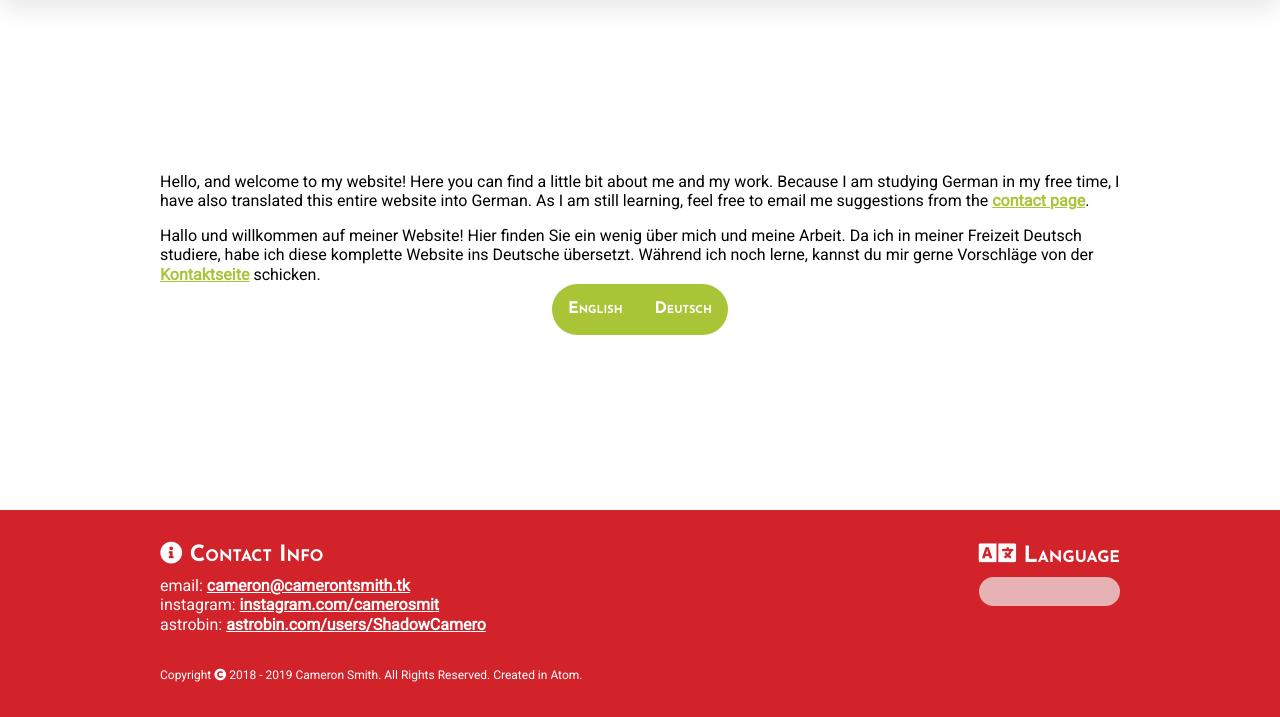
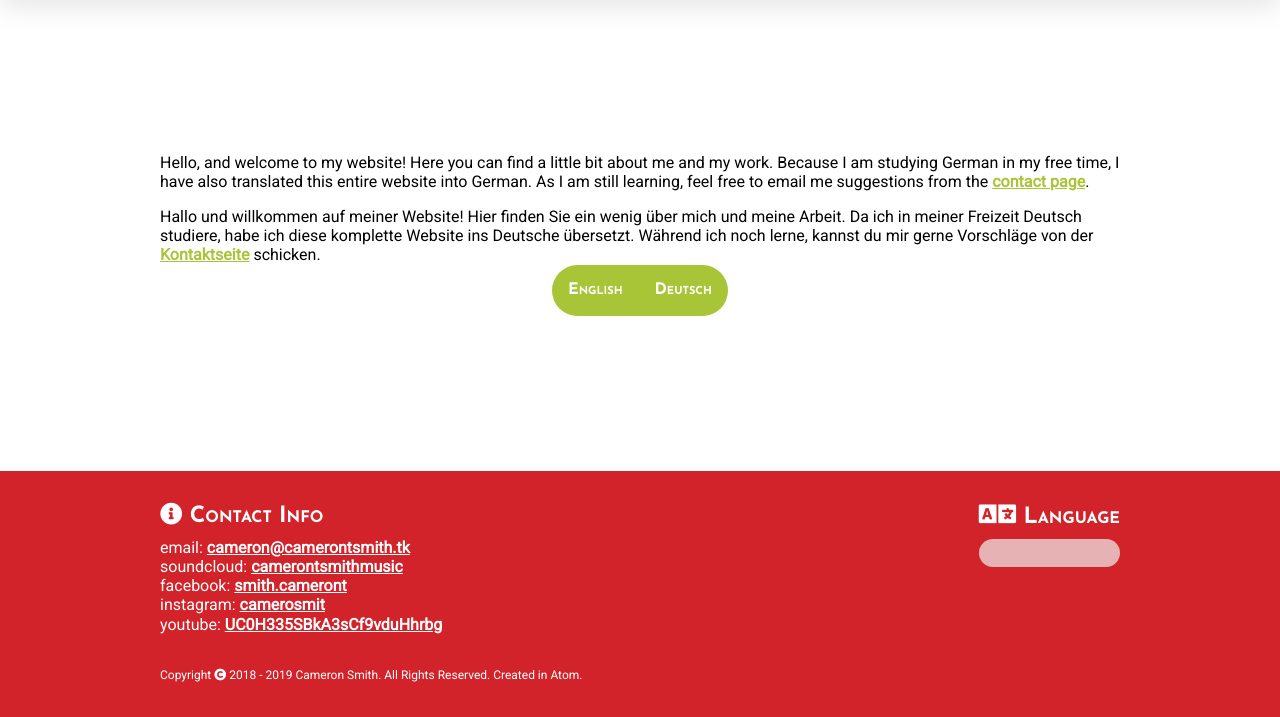
Before and after one commit to DapperOberon/Website, a PHP site: page / in a window 1280 px wide. Shown: the part 83-800 px from the top of the page. Run offline with PHP 8.4, Linux system fonts and the light colour scheme; lists and menus that the app fills with data are empty; some libraries are stand-ins or nearby versions.

Commit message:
Updated footer links.

```diff
--- a/de/includes/footer.inc.php
+++ b/de/includes/footer.inc.php
@@ -5,8 +5,10 @@
       <address>
         <h4><i class="fas fa-info-circle"></i> Kontaktinformation</h4>
         <p>email: <a href="mailto:cameron@camerontsmith.tk">cameron@camerontsmith.tk</a></p>
-        <p>instagram: <a href="https://instagram.com/camerosmit">instagram.com/camerosmit</a></p>
-        <p>astrobin: <a href="http://astrobin.com/users/ShadowCamero">astrobin.com/users/ShadowCamero</a></p>
+        <p>soundcloud: <a href="https://www.soundcloud.com/camerontsmithmusic">camerontsmithmusic</a></p>
+        <p>facebook: <a href="https://www.facebook.com/smith.cameront">smith.cameront</a></p>
+        <p>instagram: <a href="https://instagram.com/camerosmit">camerosmit</a></p>
+        <p>youtube: <a href="https://www.youtube.com/channel/UC0H335SBkA3sCf9vduHhrbg">UC0H335SBkA3sCf9vduHhrbg</a></p>
       </address>
       <div class='locale'>
         <h4><i class="fas fa-language fa-lg"></i> Sprache</h4>
--- a/en/includes/footer.inc.php
+++ b/en/includes/footer.inc.php
@@ -5,8 +5,10 @@
       <address>
         <h4><i class="fas fa-info-circle"></i> Contact Info</h4>
         <p>email: <a href="mailto:cameron@camerontsmith.tk">cameron@camerontsmith.tk</a></p>
-        <p>instagram: <a href="https://instagram.com/camerosmit">instagram.com/camerosmit</a></p>
-        <p>astrobin: <a href="http://astrobin.com/users/ShadowCamero">astrobin.com/users/ShadowCamero</a></p>
+        <p>soundcloud: <a href="https://www.soundcloud.com/camerontsmithmusic">camerontsmithmusic</a></p>
+        <p>facebook: <a href="https://www.facebook.com/smith.cameront">smith.cameront</a></p>
+        <p>instagram: <a href="https://instagram.com/camerosmit">camerosmit</a></p>
+        <p>youtube: <a href="https://www.youtube.com/channel/UC0H335SBkA3sCf9vduHhrbg">UC0H335SBkA3sCf9vduHhrbg</a></p>
       </address>
       <div class='locale'>
         <h4><i class="fas fa-language fa-lg"></i> Language</h4>
--- a/includes/footer.inc.php
+++ b/includes/footer.inc.php
@@ -5,8 +5,10 @@
       <address>
         <h4><i class="fas fa-info-circle"></i> Contact Info</h4>
         <p>email: <a href="mailto:cameron@camerontsmith.tk">cameron@camerontsmith.tk</a></p>
-        <p>instagram: <a href="https://instagram.com/camerosmit">instagram.com/camerosmit</a></p>
-        <p>astrobin: <a href="http://astrobin.com/users/ShadowCamero">astrobin.com/users/ShadowCamero</a></p>
+        <p>soundcloud: <a href="https://www.soundcloud.com/camerontsmithmusic">camerontsmithmusic</a></p>
+        <p>facebook: <a href="https://www.facebook.com/smith.cameront">smith.cameront</a></p>
+        <p>instagram: <a href="https://instagram.com/camerosmit">camerosmit</a></p>
+        <p>youtube: <a href="https://www.youtube.com/channel/UC0H335SBkA3sCf9vduHhrbg">UC0H335SBkA3sCf9vduHhrbg</a></p>
       </address>
       <div class='locale'>
         <h4><i class="fas fa-language fa-lg"></i> Language</h4>
```
